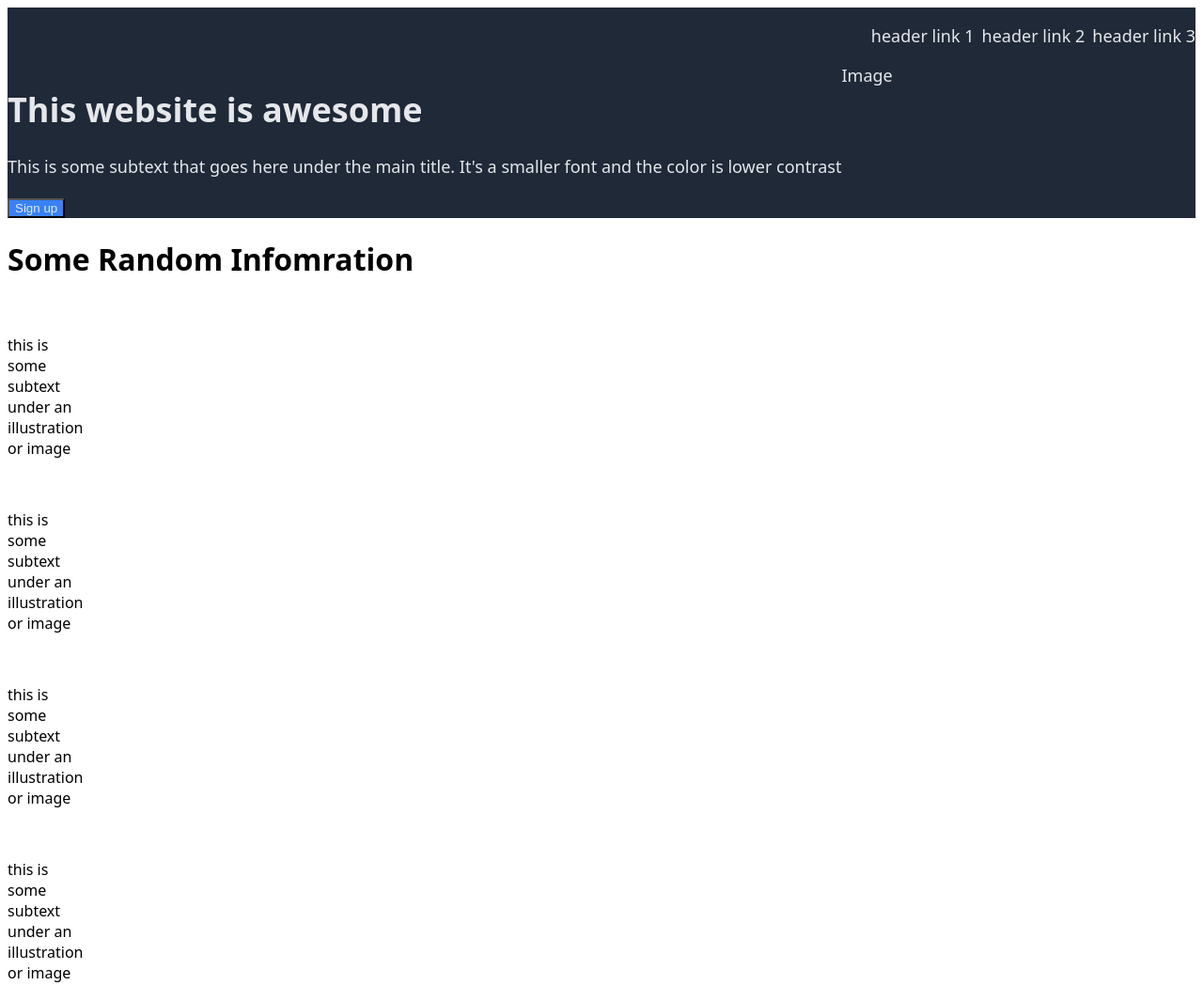
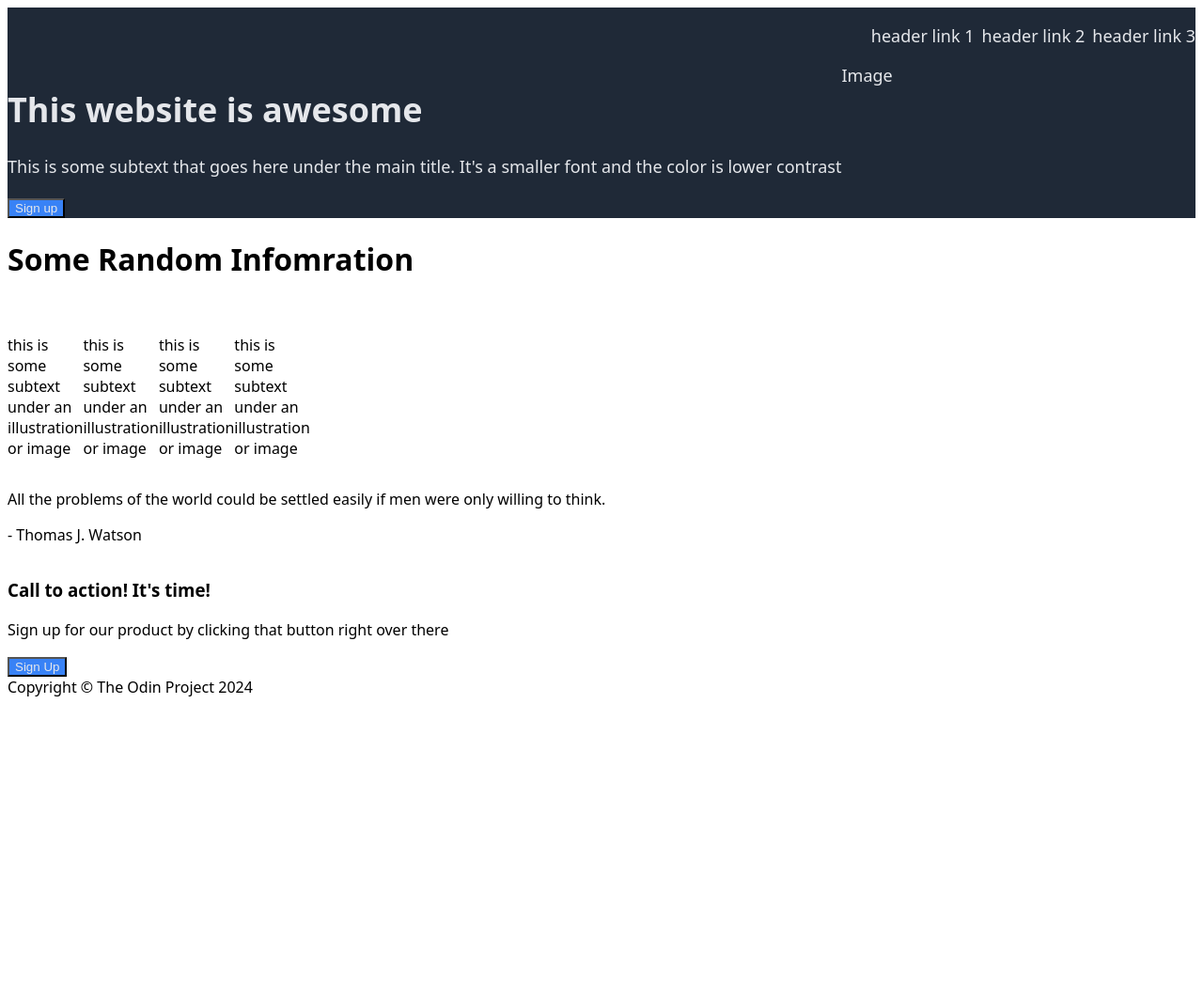
Before and after one commit to kinsonhim/landing-page, a plain HTML site: page index.html in a window 1280 px wide. Shown: the top 1065 px of the page at 94% size. After the commit the page ends 800 px from the top, so only its background shows below. Drawn offline with Linux system fonts and the light colour scheme.

Commit message:
changing the info design

```diff
--- a/index.html
+++ b/index.html
@@ -30,19 +30,19 @@
     <div class="information">
         <h1> Some Random Infomration</h1>
         <div class="info">
-            <div class="info1">
+            <div class="subinfo">
                 <img src="">
                 <p>this is some subtext under an illustration or image</p>
             </div>
-            <div class="info2">
+            <div class="subinfo">
                 <img src="">
                 <p>this is some subtext under an illustration or image</p>
             </div>
-            <div class="info3">
+            <div class="subinfo">
                 <img src="">
                 <p>this is some subtext under an illustration or image</p>
             </div>
-            <div class="info4">
+            <div class="subinfo">
                 <img src="">
                 <p>this is some subtext under an illustration or image</p>
             </div>
--- a/style.css
+++ b/style.css
@@ -40,8 +40,8 @@ button {
 .info {
     display: flex;
     flex-direction: row;
-    justify-content: space-between;
-    align-items: center;
-    flex-wrap: wrap;
-    width: 20px;
+    justify-content: space-evenly;
+    width: 100px;
 }
+
+.info
```
